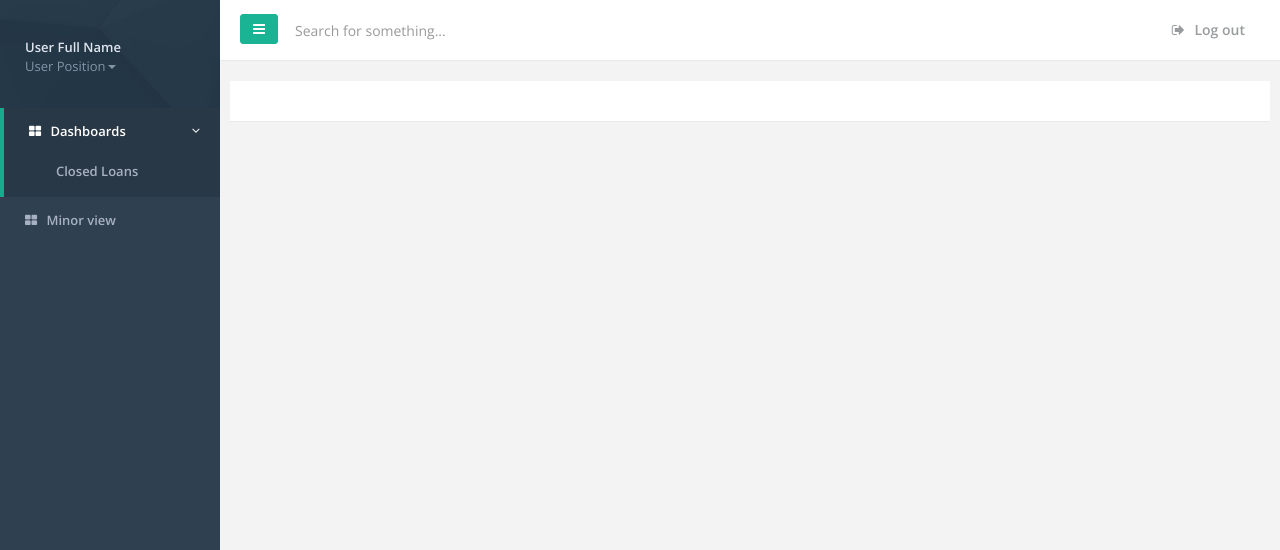
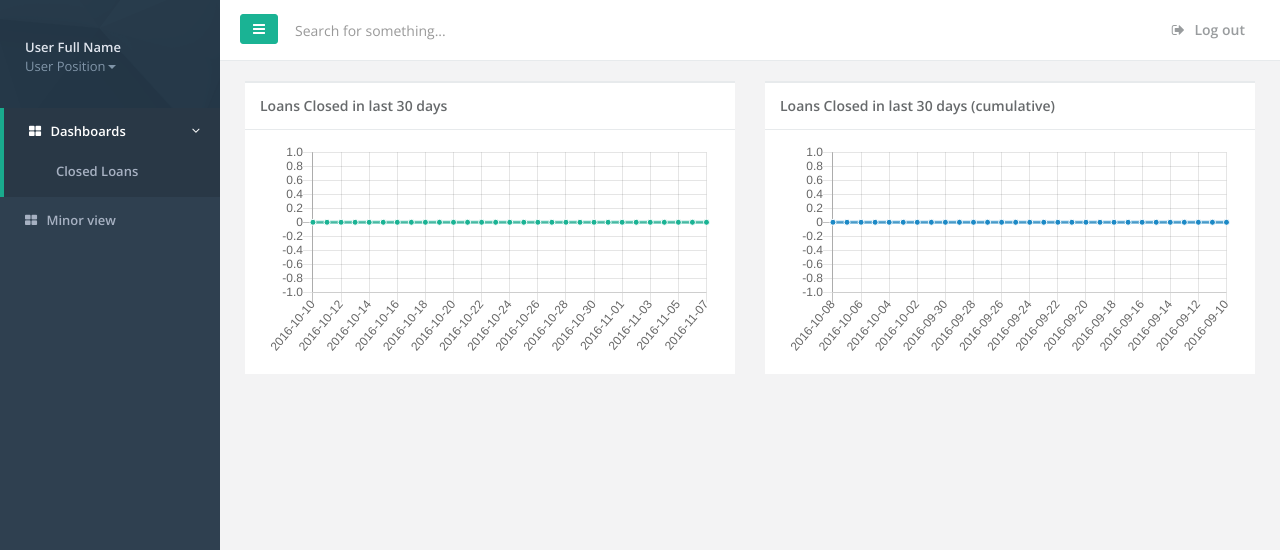
Before and after one commit to calebsimmons/allied_dash, a Django app: page /dashboards/closed_loans in a window 1280 px wide. Shown: the top 550 px of the page. Run offline with Django 3.2, Linux system fonts and the light colour scheme; data that the repository does not hold is empty; some libraries are stand-ins or nearby versions.

Commit message:
added charts for loans closed in last 30 days

```diff
--- a/dashboards/templates/dashboards/closed_loans.html
+++ b/dashboards/templates/dashboards/closed_loans.html
@@ -1,9 +1,110 @@
 {% extends "dashboards/_layout.html" %}
 
-{% block title %}Closed Loans{% endblock %}
+{% block extrahead %}
+<script type="text/javascript">
+$( document ).ready(function() {
 
-{% block dashboard_content %}
-<div class="row  border-bottom white-bg dashboard-header">
+    // draw 30 days closed chart
+    var data = {
+      labels: {{ thirty_days_closed.day_labels|safe }},
+      datasets: [
+        {
+          backgroundColor: 'rgba(26,179,148,0.5)',
+          borderColor: "rgba(26,179,148,0.7)",
+          pointBackgroundColor: "rgba(26,179,148,1)",
+          pointBorderColor: "#fff",
+          data: {{ thirty_days_closed.counts }}
+        }
+      ]
+    };
+    var ctx = document.getElementById("thirtyDaysClosedChart").getContext("2d");
+    var thirtyDaysClosedChart = new Chart(ctx, {
+      type: 'line',
+      data: data,
+      options: {
+        scales: {
+          yAxes: [{
+            ticks: {
+              step: 1
+            }
+          }]
+        },
+        legend: {
+          display: false
+        }
+      }
+    });
 
+    // draw 30 days closed cml chart
+    var data = {
+      labels: {{ thirty_days_closed_cml.day_labels|safe }},
+      datasets: [
+        {
+          backgroundColor: 'rgba(28,137,198,0.5)',
+          borderColor: "rgba(28,137,198,0.7)",
+          pointBackgroundColor: "rgba(28,137,198,1)",
+          pointBorderColor: "#fff",
+          data: {{ thirty_days_closed_cml.sums }}
+        }
+      ]
+    };
+    var ctx = document.getElementById("thirtyDaysClosedCmlChart").getContext("2d");
+    var thirtyDaysClosedCmlChart = new Chart(ctx, {
+      type: 'line',
+      data: data,
+      options: {
+        scales: {
+          yAxes: [{
+            ticks: {
+              step: 1
+            }
+          }]
+        },
+        legend: {
+          display: false
+        }
+      }
+    });
+
+});
+</script>
+{% endblock %}
+
+{% block content %}
+<div class=row>
+
+  <!-- 30-days-closed-chart -->
+  <div class="col-lg-6">
+    <div class="ibox float-e-margins">
+      <div class="ibox-title">
+      <h5>
+        Loans Closed in last 30 days
+      </h5>
+      </div>
+      <div class="ibox-content">
+        <div><iframe class="chartjs-hidden-iframe" style="width: 100%; display: block; border: 0px; height: 0px; margin: 0px; position: absolute; left: 0px; right: 0px; top: 0px; bottom: 0px;"></iframe>
+          <canvas id="thirtyDaysClosedChart" height="327" width="701" style="display: block; width: 701px; height: 327px;"></canvas>
+        </div>
+      </div>
+    </div>
+  </div>
+
+  <!-- 30 days closed cml chart -->
+  <div class="col-lg-6">
+    <div class="ibox float-e-margins">
+      <div class="ibox-title">
+      <h5>
+        Loans Closed in last 30 days (cumulative)
+      </h5>
+      </div>
+      <div class="ibox-content">
+        <div><iframe class="chartjs-hidden-iframe" style="width: 100%; display: block; border: 0px; height: 0px; margin: 0px; position: absolute; left: 0px; right: 0px; top: 0px; bottom: 0px;"></iframe>
+          <canvas id="thirtyDaysClosedCmlChart" height="327" width="701" style="display: block; width: 701px; height: 327px;"></canvas>
+        </div>
+      </div>
+    </div>
+  </div>
 </div>
+
+
 {% endblock %}
--- a/dashboards/views.py
+++ b/dashboards/views.py
@@ -1,15 +1,74 @@
+import collections
+
+from datetime import date, timedelta, time
+from django.db.models import Count
 from django.shortcuts import render
-from django.views.generic import TemplateView
+from django.views.generic import TemplateView, ListView
 
-import arrow
+from loans.models import ClosedLoan
+from .utils import month_delta
 
-class ClosedLoansDashView(TemplateView):
+
+class ClosedLoansDashView(ListView):
+    context_object_name = 'closed_loans'
     template_name = 'dashboards/closed_loans.html'
+    fields = ('loan_number','funds_sent_date')
+    model = ClosedLoan
 
     def get_context_data(self, **kwargs):
+        kwargs['object_list'] = ClosedLoan.objects.all()
         context = super(ClosedLoansDashView, self).get_context_data(**kwargs)
         context['thirty_days_closed'] = self.thirty_days_closed()
+        context['thirty_days_closed_cml'] = self.thirty_days_closed_cml()
         return context
 
     def thirty_days_closed(self):
-        pass
+        final_data = collections.OrderedDict()
+        day = date.today() + timedelta(-30)
+        for i in range(1,30):
+            day = day + timedelta(1)
+            count = ClosedLoan.objects.filter(
+                    est_funding_date__year=str(day.year)
+                ).filter(
+                    est_funding_date__month=str(day.month)
+                ).filter(
+                    est_funding_date__day=str(day.day)
+                ).count()
+
+
+            final_data[str(day)] = count
+
+        return {
+            'day_labels': list(final_data.keys()),
+            'counts': list(final_data.values())
+        }
+
+    def thirty_days_closed_cml(self):
+        final_data = collections.OrderedDict()
+        day = date.today() + timedelta(-30)
+        sum = 0
+        for i in range(1,30):
+            day = day + timedelta(-1)
+            count = ClosedLoan.objects.filter(
+                    est_funding_date__year=str(day.year)
+                ).filter(
+                    est_funding_date__month=str(day.month)
+                ).filter(
+                    est_funding_date__day=str(day.day)
+                ).count()
+
+            sum += count
+            final_data[str(day)] = sum
+
+        return {
+            'day_labels': list(final_data.keys()),
+            'sums': list(final_data.values())
+        }
+
+    def last_month_closed_by_type(self):
+        last_month = month_delta(date.today(), -1)
+        qs = ClosedLoan.objects.filter(
+                est_funding_date__month=str(last_month.month)
+            ).values('loan_type').annotate(total=Count('loan_type'))
+
+        return qs
--- a/templates/_layout.html
+++ b/templates/_layout.html
@@ -14,6 +14,8 @@
 
   <link href="{% static 'css/animate.css' %}" rel="stylesheet">
   <link href="{% static 'css/style.css' %}" rel="stylesheet">
+  <script src="{% static 'js/jquery-2.1.1.js' %}" type="text/javascript"></script>
+  <script src="//cdnjs.cloudflare.com/ajax/libs/Chart.js/2.3.0/Chart.min.js" type="text/javascript"></script>
   {% block extrahead %}{% endblock %}
 
 </head>
```
Also changed, not shown: dashboards/utils.py (added, +12 -0 lines).
